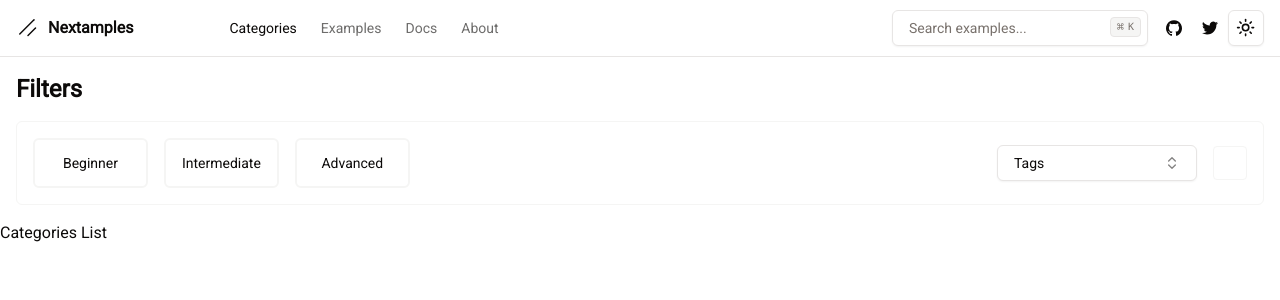
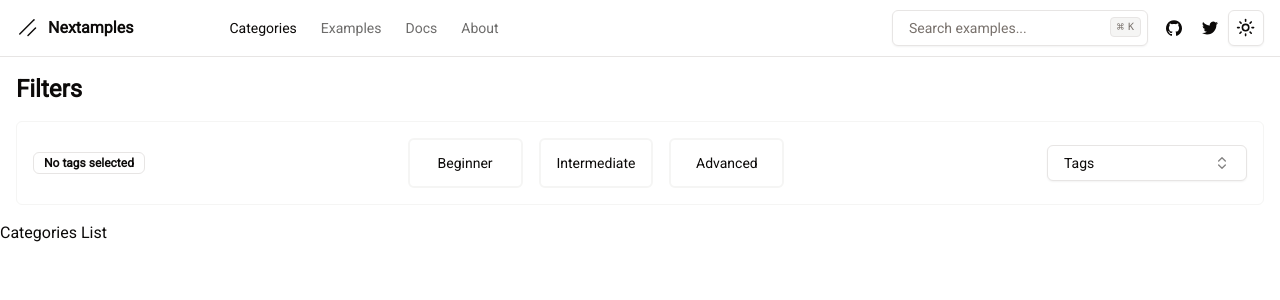
Before and after one commit to ILoID/nextamples, a Next.js app: page /categories in a window 1280 px wide. Shown: the top 300 px of the page. Built offline with nearby package versions, Linux system fonts and the light colour scheme.

Commit message:
added empty badge

```diff
--- a/components/categories/CategoriesFilter.tsx
+++ b/components/categories/CategoriesFilter.tsx
@@ -47,7 +47,6 @@ const CategoriesFilter: React.FC<CategoriesFilterProps> = ({ }) => {
     const category = searchParams.get("category");
     const tags = useMemo(() => searchParams.get("tags")?.split(",") || [], [searchParams])
     const complexity = searchParams.get("complexity");
-    const code = searchParams.get("code");
 
     const handleFilterChange = useCallback((filterName: string, filterValue: string) => {
         const params = new URLSearchParams(searchParams.toString());
@@ -99,15 +98,23 @@ const CategoriesFilter: React.FC<CategoriesFilterProps> = ({ }) => {
     }
 
     const SelectedTags: React.FC<{ tags: string[] }> = ({ tags }) => (
-        <div className="flex flex-wrap gap-2 border border-muted p-4 rounded">
-            {tags.map((tag) => (
-                <div key={tag} className="relative group inline-flex items-center cursor-pointer hover:opacity-50" onClick={() => handleRemoveTag(tag)}>
-                    <Badge variant={getVariant(tag)}>
-                        {tagList.find((tagItem) => tagItem.value === tag)?.label}
+        <div className="flex flex-wrap gap-2">
+            {tags.length > 0 ? (
+                tags.map((tag) => (
+                    <div key={tag} className="relative group inline-flex items-center cursor-pointer hover:opacity-50" onClick={() => handleRemoveTag(tag)}>
+                        <Badge variant={getVariant(tag)}>
+                            {tagList.find((tagItem) => tagItem.value === tag)?.label}
+                        </Badge>
+                        <X className="absolute w-6 h-6 text-red-500 opacity-0 group-hover:opacity-100" style={{ top: "50%", left: "50%", transform: "translate(-50%, -50%)" }} />
+                    </div>
+                ))
+            ) : (
+                <div className="relative group inline-flex items-center cursor-pointer hover:opacity-50">
+                    <Badge variant="outline">
+                        No tags selected
                     </Badge>
-                    <X className="absolute w-6 h-6 text-red-500 opacity-0 group-hover:opacity-100" style={{ top: "50%", left: "50%", transform: "translate(-50%, -50%)" }} />
                 </div>
-            ))}
+            )}
         </div>
     );
 
@@ -118,6 +125,8 @@ const CategoriesFilter: React.FC<CategoriesFilterProps> = ({ }) => {
             </h1>
 
             <div className="flex flex-col p-4 space-y-4 rounded-md border border-muted md:flex-row md:justify-between md:items-center md:space-y-0">
+                <SelectedTags tags={tags} />
+
                 {/* Complexity Filter */}
                 <RadioGroup className="grid grid-cols-3 gap-4">
                     <Label htmlFor="easy" className="flex flex-col items-center justify-between rounded-md border-2 border-muted bg-popover p-4 hover:bg-accent hover:text-accent-foreground [&:has([data-state=checked])]:border-green-500">
@@ -162,8 +171,6 @@ const CategoriesFilter: React.FC<CategoriesFilterProps> = ({ }) => {
                             </Command>
                         </PopoverContent>
                     </Popover>
-
-                    <SelectedTags tags={tags} />
                 </div>
             </div>
         </div>
```
